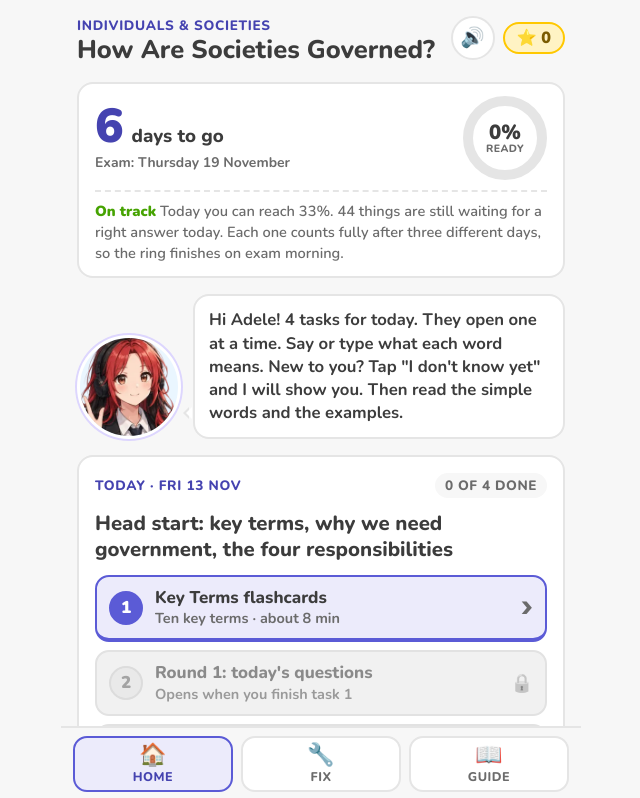
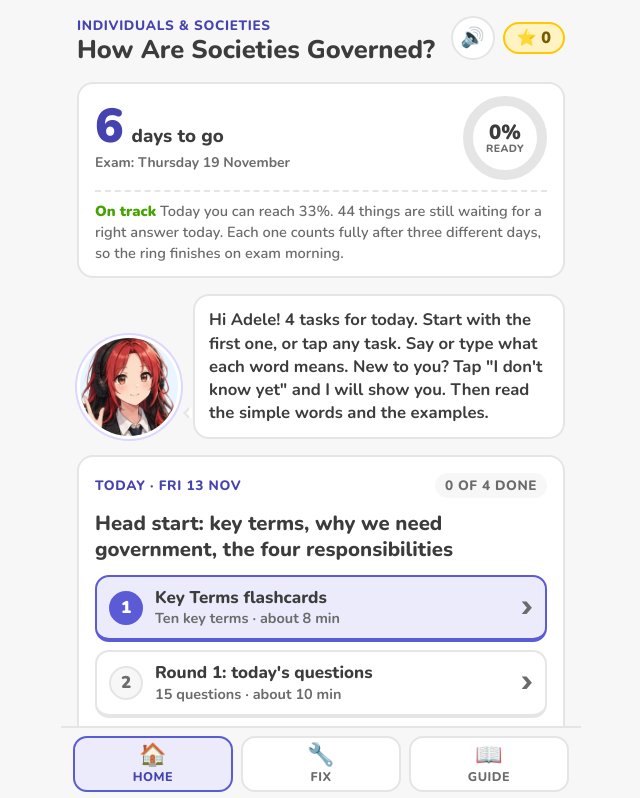
Before and after one commit to hippaa-hub/exam-prep, a React (Vite) app: page / in a window 1280 px wide. Shown: the top 798 px of the page, without its empty margins (319-959 px from the left). Built offline with nearby package versions, Linux system fonts and the light colour scheme.

Commit message:
Open all of today's tasks: any task can be tapped, the next one stays highlighted
Co-Authored-By: Claude Opus 5.5 <noreply@anthropic.com>

```diff
--- a/src/ui/Guide.tsx
+++ b/src/ui/Guide.tsx
@@ -12,7 +12,7 @@ const STEPS: { icon: string; title: string; text: string }[] = [
   {
     icon: '▶️',
     title: "Every day, finish today's tasks",
-    text: `Home lists a few tasks for the day: two rounds of up to ${TODAY_SIZE} questions, one special activity, and Fix My Mistakes. They open one at a time, so just press Start. When all are ticked, today's preparation is finished. If you want more, "More practice" appears then.`,
+    text: `Home lists a few tasks for the day: two rounds of up to ${TODAY_SIZE} questions, one special activity, and Fix My Mistakes. Press Start for the first one, or tap any task you want. When all are ticked, today's preparation is finished. If you want more, "More practice" appears then.`,
   },
   {
     icon: '🧠',
--- a/src/ui/Home.tsx
+++ b/src/ui/Home.tsx
@@ -104,7 +104,7 @@ function lolaSays(plan: TodayPlan, tasks: Task[], finished: boolean, name: strin
   }
   if (!next) return { text: `Hi ${name}!`, mood: 'wave' };
   if (doneCount === 0) {
-    return { text: `Hi ${name}! ${tasks.length} tasks for today. They open one at a time. ${next.tip}`, mood: 'wave' };
+    return { text: `Hi ${name}! ${tasks.length} tasks for today. Start with the first one, or tap any task. ${next.tip}`, mood: 'wave' };
   }
   return { text: `Task ${doneCount + 1} of ${tasks.length}. ${next.tip}`, mood: next.kind === 'fix' ? 'think' : 'happy' };
 }
@@ -249,16 +249,12 @@ export function Home({
                     <span className="chev" aria-hidden="true">›</span>
                   </button>
                 ) : (
-                  // Later tasks stay locked until the one before is finished, so she does them in order.
-                  <div className="task locked" aria-disabled="true">
+                  // Every task is open: she can pick any of them. The next one in order is highlighted.
+                  <button type="button" className="task" onClick={() => onTask(t)}>
                     <span className="task-num" aria-hidden="true">{i + 1}</span>
-                    <span className="task-text">
-                      <strong>{t.title}</strong>
-                      <small>Opens when you finish task {tasks.indexOf(next!) + 1}</small>
-                    </span>
-                    <span className="lock" aria-hidden="true">🔒</span>
-                    <span className="sr-only">Locked</span>
-                  </div>
+                    <span className="task-text"><strong>{t.title}</strong><small>{t.detail}</small></span>
+                    <span className="chev" aria-hidden="true">›</span>
+                  </button>
                 )}
               </li>
             ))}
```
Also changed, not shown: 1 other file (tests, documents, lock files or other folders).
